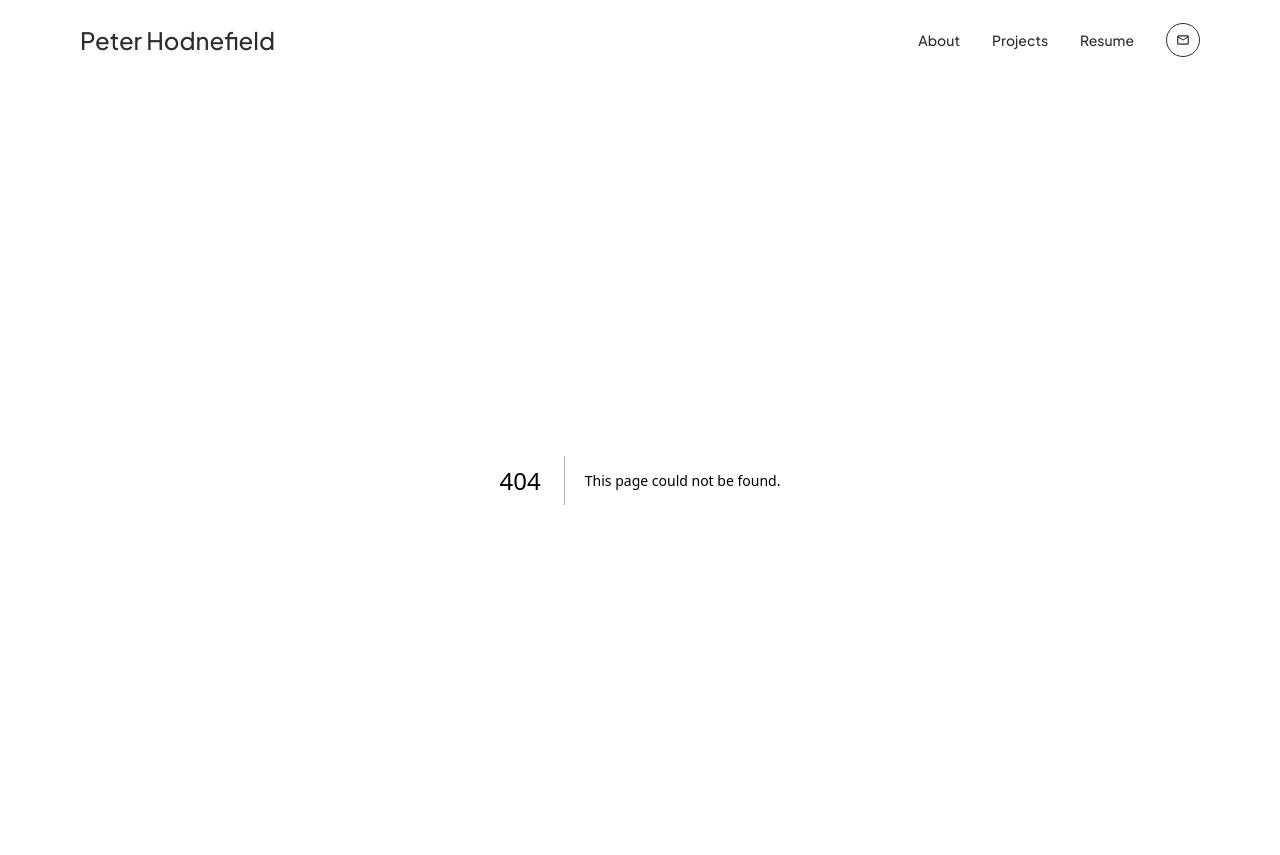
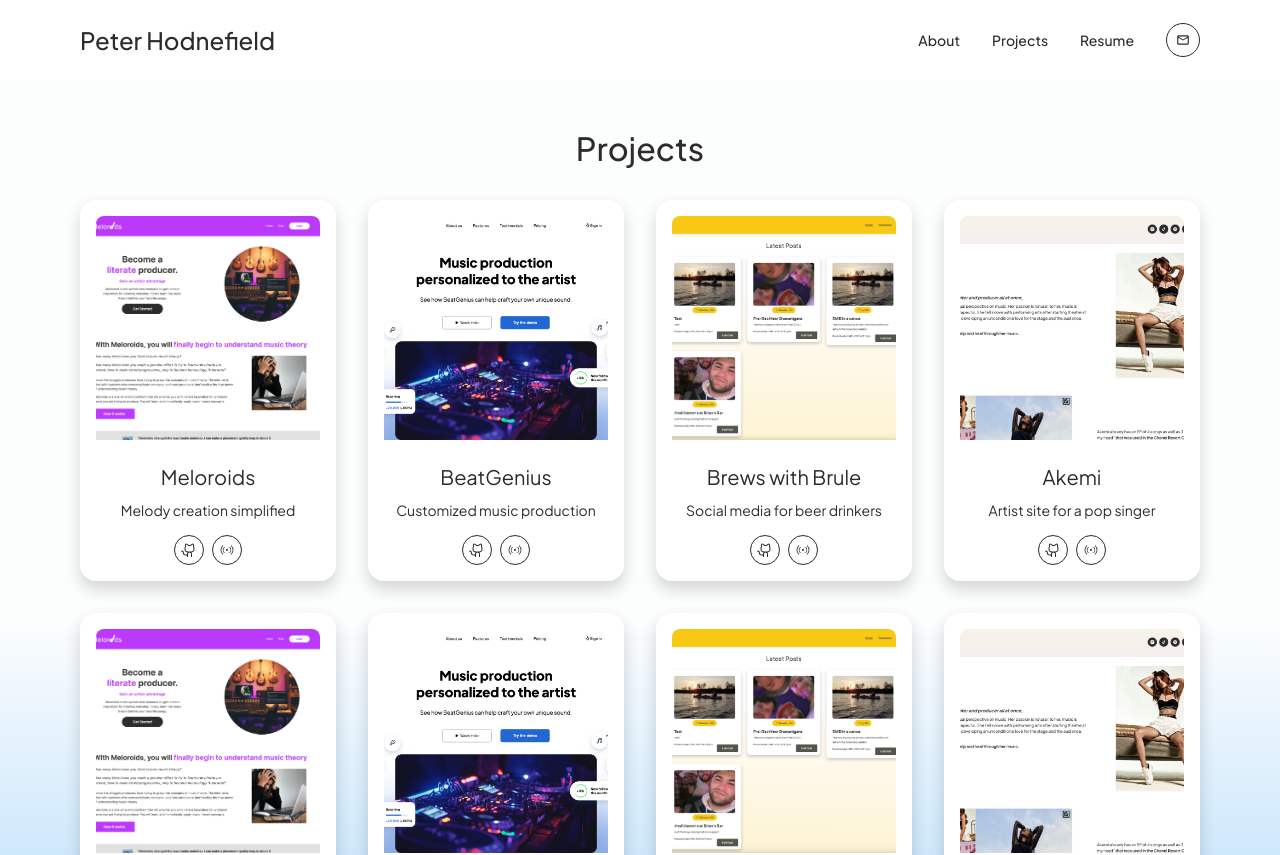
Before and after one commit to petehod/portfolio, a Next.js app: page /projects in a window 1280 px wide. Before the commit this address had no page. Shown: the top 855 px of the page. Built offline with nearby package versions, Linux system fonts and the light colour scheme.

Commit message:
Only showing featured projects on about page

```diff
--- a/src/components/About/AboutProjects.js
+++ b/src/components/About/AboutProjects.js
@@ -4,14 +4,15 @@ import { Icon } from "@iconify/react";
 import Image from "next/image";
 import Pete from "../../../public/assets/images/Pete.jpg";
 import { projectsData } from "@/project-data/projects-data";
-import AboutProjectCard from "./AboutProjectCard";
+import AboutProjectCard from "../ProjectCards/AboutProjectCard";
 const AboutProjects = () => {
+  const featuredProjects = projectsData.slice(0, 4);
   return (
     <div className="about-projects">
       <h2 className="about__header about__header--lg">Projects</h2>
       {/* Projects wrapper */}
       <div className="about-projects-wrapper">
-        {projectsData.map((project) => (
+        {featuredProjects.map((project) => (
           <AboutProjectCard
             projectImage={project.projectImage}
             projectTitle={project.projectTitle}
--- /dev/null
+++ b/src/components/ProjectCards/LargeProjectCard.js
@@ -0,0 +1,50 @@
+import React from "react";
+import Image from "next/image";
+import Link from "next/link";
+import { Icon } from "@iconify/react";
+const LargeProjectCard = ({
+  projectImage,
+  projectImageAlt,
+  projectTitle,
+  projectShortDescription,
+  projectRepository,
+  projectLive,
+}) => {
+  return (
+    <div className="project-card">
+      {/* Image container */}
+      <div className="project-card-img-wrapper">
+        <Image
+          className="project-card__img"
+          src={projectImage}
+          alt={projectImageAlt}
+        />
+      </div>
+      <h3 className="project-card__title project-card__title-mgsmall">
+        {projectTitle}
+      </h3>
+      <h4 className="project-card__subtitle">{projectShortDescription}</h4>
+      {/* links */}
+      <div className="project-card-links-wrapper">
+        <Link
+          className="card__link card__link--sm"
+          href={projectRepository}
+          target="__blank"
+        >
+          {" "}
+          <Icon icon="ph:github-logo" />
+        </Link>
+        <Link
+          className="card__link card__link--sm"
+          href={projectLive}
+          target="__blank"
+        >
+          {" "}
+          <Icon icon="fluent:live-20-regular" />
+        </Link>{" "}
+      </div>
+    </div>
+  );
+};
+
+export default LargeProjectCard;
--- /dev/null
+++ b/src/pages/projects.js
@@ -0,0 +1,25 @@
+import LargeProjectCard from "@/components/ProjectCards/LargeProjectCard";
+import React from "react";
+import { projectsData } from "@/project-data/projects-data";
+
+const projects = () => {
+  return (
+    <div className="projects">
+      <h2 className="projects__header">Projects</h2>
+      <div className="projects-wrapper">
+        {projectsData.map((project) => (
+          <LargeProjectCard
+            projectImage={project.projectImage}
+            projectTitle={project.projectTitle}
+            projectShortDescription={project.projectShortDescription}
+            projectImageAlt={project.projectImageAlt}
+            projectRepository={project.projectRepository}
+            projectLive={project.projectLive}
+          />
+        ))}
+      </div>
+    </div>
+  );
+};
+
+export default projects;
--- a/src/project-data/projects-data.js
+++ b/src/project-data/projects-data.js
@@ -9,6 +9,7 @@ export const projectsData = [
     projectLogline: "Applying Pareto’s Principle to melody creation",
     projectDescription:
       "Meloroids is what I use on a daily basis to write melodies. It is a database populated with the most successful chord progressions in the genres I write in the most.",
+    projectShortDescription: "Melody creation simplified",
     projectRepository: "https://github.com/petehodnefield/meloroids-typescript",
     projectLive: "https://meloroids.io",
     projectTechUsed: [
@@ -30,6 +31,8 @@ export const projectsData = [
       "Custom music production from an exclusive producer collective.",
     projectDescription:
       "Lorem ipsum dolor sit amet, consectetur adipiscing elit. Curabitur congue, ex quis ultricies pulvinar, est eros tempor turpis, vel rhoncus magna diam eget mauris. Curabitur viverra nunc non justo congue, vitae sodales orci faucibus. Nam nec gravida diam, vitae efficitur odio. Pellentesque purus nisl, mollis ac felis nec, aliquet semper diam. Praesent at eros tortor.",
+    projectShortDescription: "Customized music production",
+
     projectRepository: "https://github.com/petehodnefield/beat-genius",
     projectLive: "https://beat-genius.vercel.app/",
     projectTechUsed: ["React.js", "Next.js", "CSS"],
@@ -42,6 +45,8 @@ export const projectsData = [
     projectLogline: "Social media for beer enthusiasts",
     projectDescription:
       "Lorem ipsum dolor sit amet, consectetur adipiscing elit. Curabitur congue, ex quis ultricies pulvinar, est eros tempor turpis, vel rhoncus magna diam eget mauris. Curabitur viverra nunc non justo congue, vitae sodales orci faucibus. Nam nec gravida diam, vitae efficitur odio. Pellentesque purus nisl, mollis ac felis nec, aliquet semper diam. Praesent at eros tortor.",
+    projectShortDescription: "Social media for beer drinkers",
+
     projectRepository: "https://github.com/petehodnefield/brews-with-brule",
     projectLive: "https://bwb-frontend.vercel.app/",
     projectTechUsed: [
@@ -62,6 +67,79 @@ export const projectsData = [
     projectLogline: "Landing page for French pop artist Akemi",
     projectDescription:
       " Lorem ipsum dolor sit amet, consectetur adipiscing elit. Curabitur congue, ex quis ultricies pulvinar, est eros tempor turpis, vel rhoncus magna diam eget mauris. Curabitur viverra nunc non justo congue, vitae sodales orci faucibus. Nam nec gravida diam, vitae efficitur odio. Pellentesque purus nisl, mollis ac felis nec, aliquet semper diam. Praesent at eros tortor.",
+    projectShortDescription: "Artist site for a pop singer",
+
+    projectRepository: "https://github.com/petehodnefield/akemi",
+    projectLive: "https://akemi.onrender.com/",
+    projectTechUsed: ["React.js", "CSS"],
+    projectImage: akemiImage,
+    projectImageAlt: "The landing page for Akemi's website",
+  },
+  {
+    projectTitle: "Meloroids",
+    projectLogline: "Applying Pareto’s Principle to melody creation",
+    projectDescription:
+      "Meloroids is what I use on a daily basis to write melodies. It is a database populated with the most successful chord progressions in the genres I write in the most.",
+    projectShortDescription: "Melody creation simplified",
+    projectRepository: "https://github.com/petehodnefield/meloroids-typescript",
+    projectLive: "https://meloroids.io",
+    projectTechUsed: [
+      "MongoDB",
+      "GraphQL",
+      "Apollo Client",
+      "Node.js",
+      "Next.js",
+      "React.js",
+      "Tailwind CSS",
+    ],
+    projectImage: meloroidsImage,
+    projectImageAlt:
+      "The landing page for meloroids, which makes melody writing easier.",
+  },
+  {
+    projectTitle: "BeatGenius",
+    projectLogline:
+      "Custom music production from an exclusive producer collective.",
+    projectDescription:
+      "Lorem ipsum dolor sit amet, consectetur adipiscing elit. Curabitur congue, ex quis ultricies pulvinar, est eros tempor turpis, vel rhoncus magna diam eget mauris. Curabitur viverra nunc non justo congue, vitae sodales orci faucibus. Nam nec gravida diam, vitae efficitur odio. Pellentesque purus nisl, mollis ac felis nec, aliquet semper diam. Praesent at eros tortor.",
+    projectShortDescription: "Customized music production",
+
+    projectRepository: "https://github.com/petehodnefield/beat-genius",
+    projectLive: "https://beat-genius.vercel.app/",
+    projectTechUsed: ["React.js", "Next.js", "CSS"],
+    projectImage: beatGeniusImage,
+    projectImageAlt:
+      "The landing page for BeatGenius, which provides custom music production.",
+  },
+  {
+    projectTitle: "Brews with Brule",
+    projectLogline: "Social media for beer enthusiasts",
+    projectDescription:
+      "Lorem ipsum dolor sit amet, consectetur adipiscing elit. Curabitur congue, ex quis ultricies pulvinar, est eros tempor turpis, vel rhoncus magna diam eget mauris. Curabitur viverra nunc non justo congue, vitae sodales orci faucibus. Nam nec gravida diam, vitae efficitur odio. Pellentesque purus nisl, mollis ac felis nec, aliquet semper diam. Praesent at eros tortor.",
+    projectShortDescription: "Social media for beer drinkers",
+
+    projectRepository: "https://github.com/petehodnefield/brews-with-brule",
+    projectLive: "https://bwb-frontend.vercel.app/",
+    projectTechUsed: [
+      "MongoDB",
+      "GraphQL",
+      "Apollo Client",
+      "Node.js",
+      "Next.js",
+      "React.js",
+      "Tailwind CSS",
+    ],
+    projectImage: BWBImage,
+    projectImageAlt:
+      "The landing page for Brews with Brule, which is a social media for beer enthusiasts.",
+  },
+  {
+    projectTitle: "Akemi",
+    projectLogline: "Landing page for French pop artist Akemi",
+    projectDescription:
+      " Lorem ipsum dolor sit amet, consectetur adipiscing elit. Curabitur congue, ex quis ultricies pulvinar, est eros tempor turpis, vel rhoncus magna diam eget mauris. Curabitur viverra nunc non justo congue, vitae sodales orci faucibus. Nam nec gravida diam, vitae efficitur odio. Pellentesque purus nisl, mollis ac felis nec, aliquet semper diam. Praesent at eros tortor.",
+    projectShortDescription: "Artist site for a pop singer",
+
     projectRepository: "https://github.com/petehodnefield/akemi",
     projectLive: "https://akemi.onrender.com/",
     projectTechUsed: ["React.js", "CSS"],
--- a/src/styles/globals.css
+++ b/src/styles/globals.css
@@ -210,7 +210,7 @@ header {
   justify-content: center;
   padding-bottom: 3rem;
 }
-.about-project {
+.project-card {
   display: flex;
   flex-direction: column;
   align-items: center;
@@ -218,7 +218,7 @@ header {
   background-color: var(--white);
   border-radius: 1rem;
   box-shadow: var(--card-shadow);
-  width: fit-content;
+  max-width: 16rem;
   padding: 1rem;
 }
 .about-projects-wrapper {
@@ -226,25 +226,80 @@ header {
   gap: 2rem;
   margin-bottom: 2.5rem;
 }
+.card__link {
+  display: flex;
+  align-items: center;
+  justify-content: center;
 
-.about-project-img-wrapper {
+  border-radius: 50%;
+  border: 1px solid var(--dark);
+  color: var(--dark);
+}
+.card__link--lg {
+  height: 2rem;
+  width: 2rem;
+}
+.card__link--sm {
+  height: 1.75rem;
+  width: 1.75rem;
+}
+.card__link:hover {
+  opacity: 0.8;
+}
+.project-card-img-wrapper {
   height: 14rem;
   width: 14rem;
   margin-bottom: 1.5rem;
 }
-.about-project__img {
+.project-card__img {
   height: 100%;
   width: 100%;
   object-fit: cover;
   border-top-right-radius: 0.5rem;
   border-top-left-radius: 0.5rem;
 }
-.about-project__title {
+.project-card__title {
   font-size: 1.25rem;
   font-weight: 400;
   margin-bottom: 1rem;
 }
-.about-project-links-wrapper {
+.project-card__title-mgsmall {
+  margin-bottom: 0.75rem;
+}
+.project-card__subtitle {
+  font-size: 0.875rem;
+  font-weight: 400;
+  margin-bottom: 1rem;
+}
+.project-card-links-wrapper {
   display: flex;
   gap: 0.5rem;
 }
+
+/* Projects style */
+.projects {
+  width: 100%;
+  height: 100vh;
+  display: flex;
+  flex-direction: column;
+  justify-content: flex-start;
+  align-items: center;
+  padding: 3rem 0;
+  background: rgb(230, 238, 244);
+  background: linear-gradient(
+    180deg,
+    rgba(230, 238, 244, 0.1) 60%,
+    rgba(49, 161, 241, 0.35) 100%
+  );
+}
+.projects__header {
+  font-weight: 500;
+  font-size: 2rem;
+  margin-bottom: 2rem;
+}
+.projects-wrapper {
+  display: grid;
+  grid-template-columns: repeat(4, 16rem);
+  grid-template-rows: repeat(2, auto);
+  gap: 2rem;
+}
```
Also changed, not shown: src/components/ProjectCards/AboutProjectCard.js (renamed from src/components/About/AboutProjectCard.js, +7 -8 lines).
